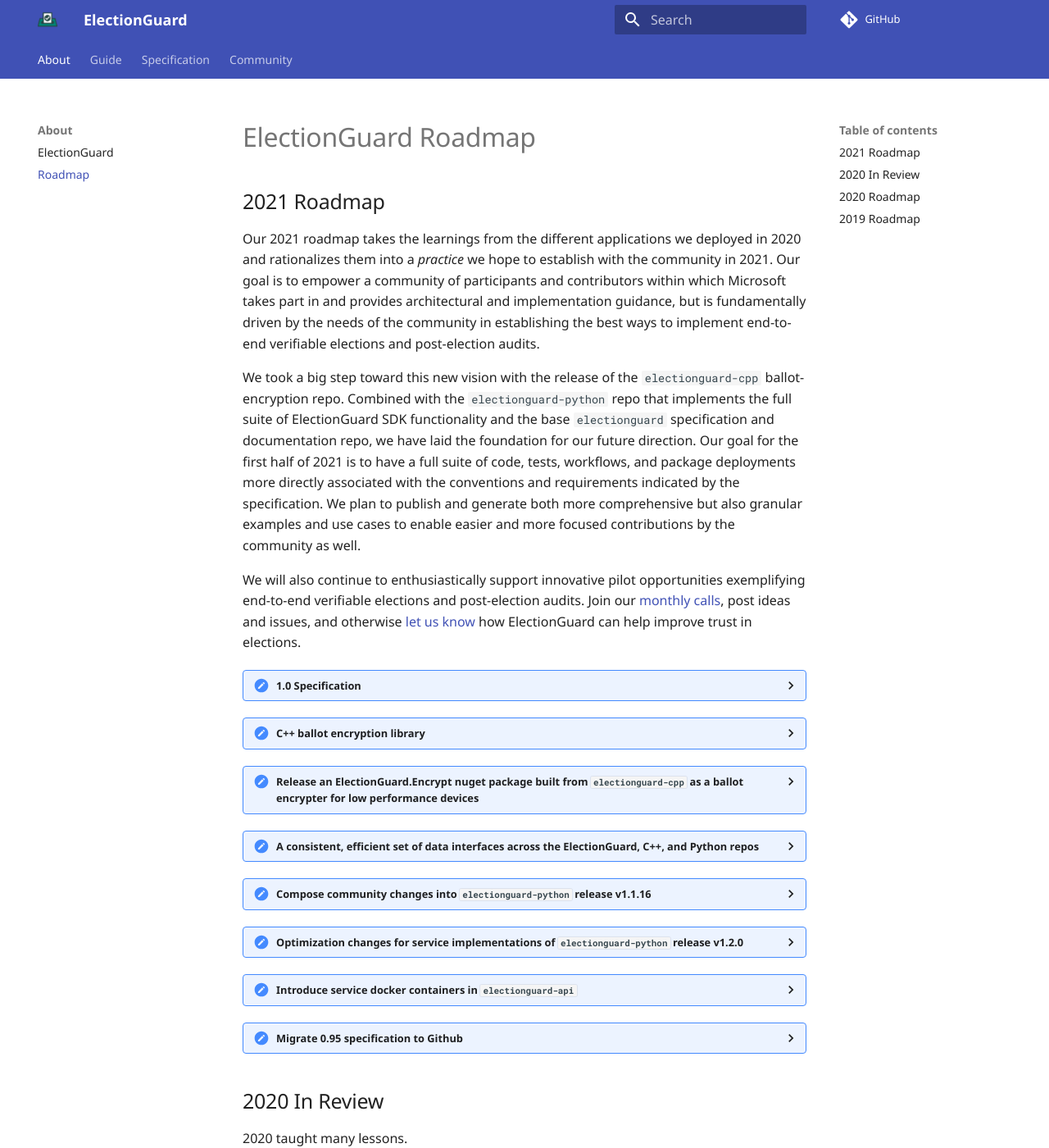
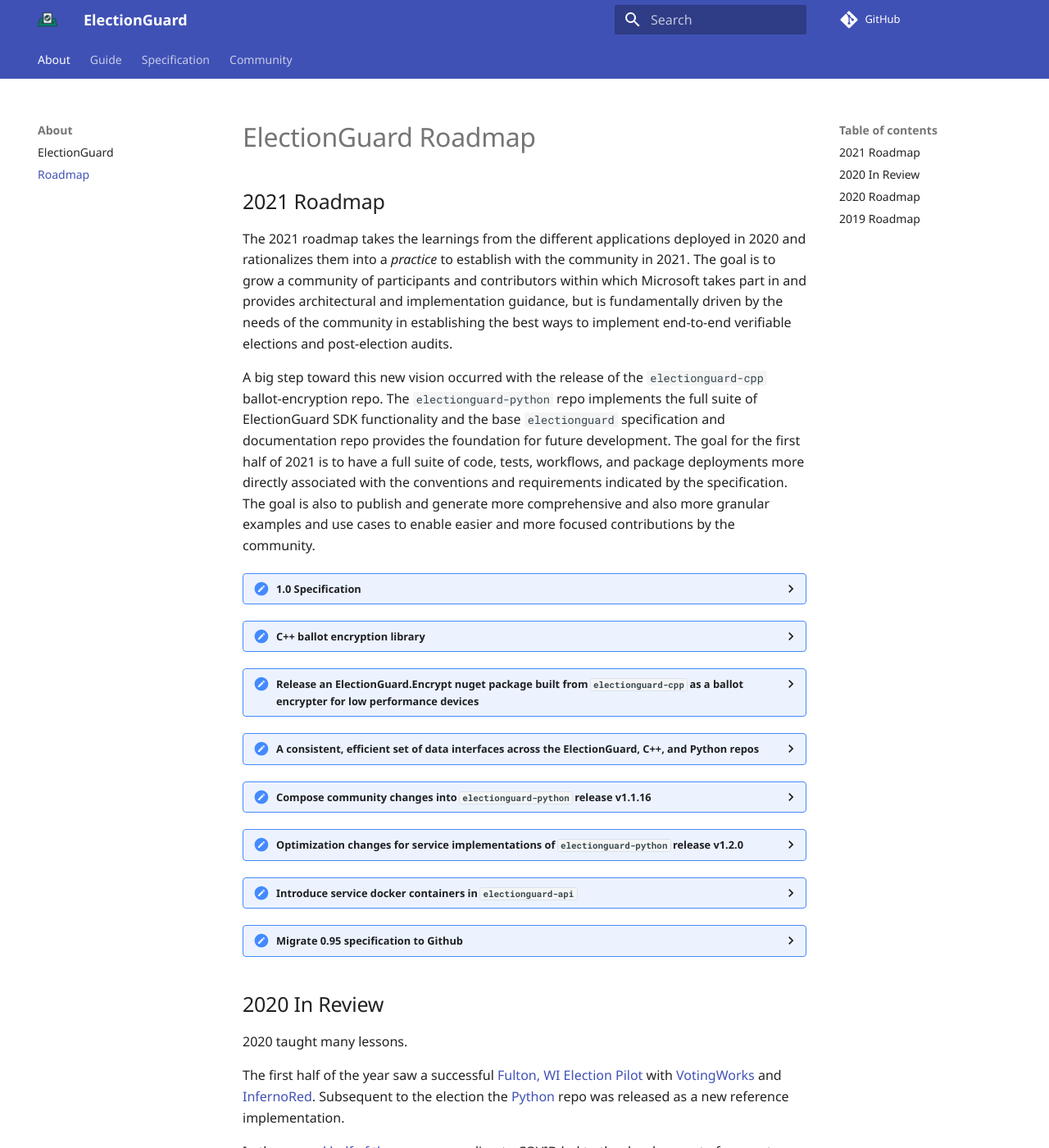
Before and after one commit to Election-Tech-Initiative/electionguard, an MkDocs documentation site: the page built from docs/about/Roadmap.md, in a window 1280 px wide and 1400 px high. Shown: the whole window at 82% size. Built offline with MkDocs 1.6.1 and Material for MkDocs 9.7.7, drawn with Linux system fonts in a browser that asks for light colours; some web fonts are replaced; comment, search, counter and statistics services are not loaded; some of the changed text lies outside the part shown.

Commit message:
Roadmap update
removing pronouns

```diff
--- a/docs/about/Roadmap.md
+++ b/docs/about/Roadmap.md
@@ -2,13 +2,12 @@
 
 ## 2021 Roadmap
 
-Our 2021 roadmap takes the learnings from the different applications we deployed in 2020 and rationalizes them into a *practice* we hope to establish with the community in 2021. Our goal is to empower a community of participants and contributors within which Microsoft takes part in and provides architectural and implementation guidance, but is fundamentally driven by the needs of the community in establishing the best ways to implement end-to-end verifiable elections and post-election audits.
+The 2021 roadmap takes the learnings from the different applications deployed in 2020 and rationalizes them into a *practice* to establish with the community in 2021. The goal is to grow a community of participants and contributors within which Microsoft takes part in and provides architectural and implementation guidance, but is fundamentally driven by the needs of the community in establishing the best ways to implement end-to-end verifiable elections and post-election audits.
 
-We took a big step toward this new vision with the release of the `electionguard-cpp` ballot-encryption repo. Combined with the `electionguard-python` repo that implements the full suite of ElectionGuard SDK functionality and the base `electionguard` specification and documentation repo, we have laid the foundation for our future direction. Our goal for the first half of 2021 is to have a full suite of code, tests, workflows, and package deployments more directly associated with the conventions and requirements indicated by the specification. We plan to publish and generate both more comprehensive but also granular examples and use cases to enable easier and more focused contributions by the community as well.
-
-We will also continue to enthusiastically support innovative pilot opportunities exemplifying end-to-end verifiable elections and post-election audits. Join our [monthly calls](https://github.com/microsoft/electionguard/discussions/61), post ideas and issues, and otherwise [let us know](mailto:electionguard@microsoft.com) how ElectionGuard can help improve trust in elections.
+A big step toward this new vision occurred with the release of the `electionguard-cpp` ballot-encryption repo. The `electionguard-python` repo  implements the full suite of ElectionGuard SDK functionality and the base `electionguard` specification and documentation repo provides the foundation for future development. The goal for the first half of 2021 is to have a full suite of code, tests, workflows, and package deployments more directly associated with the conventions and requirements indicated by the specification. The goal is also to publish and generate more comprehensive and also more granular examples and use cases to enable easier and more focused contributions by the community.
 
 ??? todo "1.0 Specification"
+
     * a final, fully-developed specification integrated directly into the SDK;
     * updates to election manifest and election artifact descriptions and specifications
     * a more modular approach to documentation and contribution to lessen the learning curve and overhead necessary to participate and contribute
@@ -16,15 +15,18 @@
 
 
 ??? done "C++ ballot encryption library"
+
     * repo that performs encryption exclusively (for embedded encryption applications such as precinct scanners)
     * standalone source that uses a version of HACL* packaged up by [EverCrypt](https://github.com/project-everest/hacl-star#evercrypt) for high assurance (thank you EverCrypt team!)
     * enables ElectionGuard to eliminate GMP as a dependency
 
 ??? todo "Release an ElectionGuard.Encrypt nuget package built from `electionguard-cpp` as a ballot encrypter for low performance devices"
+
     * Establish publishing pattern
     * First target will be [Windows 10 / UWP](https://docs.microsoft.com/en-us/windows/uwp/get-started/universal-application-platform-guide)
 
 ??? todo  "A consistent, efficient set of data interfaces across the ElectionGuard, C++, and Python repos"
+
     * Data serialization using [Protobuf](https://github.com/protocolbuffers/protobuf) for input/output/data consistency across `electionguard-cpp` and `electionguard-python`
     * Restructuring ballot and device aggregation to better support audits and scalability in general
     * Renaming and refactoring all repos for more descriptive and specific naming patterns
@@ -36,6 +38,7 @@
 ??? todo "Introduce service docker containers in `electionguard-api`"
 
 ??? done "Migrate 0.95 specification to Github"
+
     * Implement specification in diffable, searchable format in Github
     * Adopt [mkdocs material template](https://squidfunk.github.io/mkdocs-material/) for documentation and integrate with remaining ElectionGuard guide
 
@@ -43,20 +46,18 @@
 
 2020 taught many lessons.
 
-In the first half of the year, after our successful [Fulton, WI Election Pilot](https://www.cnn.com/2020/02/22/tech/microsoft-election-guard-voting-test/index.html) with [VotingWorks](https://voting.works) and [InfernoRed](https://infernored.com) as well as feedback from our [Bounty Program](https://www.microsoft.com/en-us/msrc/bounty-electionguard), we chose to migrate from the C library we released in September 2019 to [Python](https://github.com/microsoft/electionguard-python) and [establish a revamped reference implementation](https://github.com/microsoft/electionguard-python) in a language suitable for translation into multiple *other* languages. (As such, our implementation doesn't focus on *Pythonic* optimizations necessarily, but  emphasizes structures and practices replicable across many languages.)
+The first half of the year saw a successful [Fulton, WI Election Pilot](https://www.cnn.com/2020/02/22/tech/microsoft-election-guard-voting-test/index.html) with [VotingWorks](https://voting.works) and [InfernoRed](https://infernored.com). Subsequent to the election the [Python](https://github.com/microsoft/electionguard-python) repo was released as a new reference implementation.
 
-In the [second half of the year](https://blogs.microsoft.com/on-the-issues/2020/12/04/electionguard-2020-elections-security-pilot/), responding to COVID caused us to develop a remote voting app with [InfernoRed](https://infernored.com), [Markup](https://markup.law), and the US House Democratic Caucus to enable representatives to [vote by secret ballot safely, securely, and remotely for Caucus leadership positions](https://www.dems.gov/newsroom/press-releases/house-democrats-successfully-conclude-first-ever-virtual-leadership-elections). We also worked with the Canadian voting company [Neuvote](https://neuvote.com) to showcase their electronic- and remote-paper-based system in Brazil as part of a demonstration of future voting system options.
+In the [second half of the year](https://blogs.microsoft.com/on-the-issues/2020/12/04/electionguard-2020-elections-security-pilot/), responding to COVID led to the development of a remote voting app with [InfernoRed](https://infernored.com), [Markup](https://markup.law), and the US House Democratic Caucus to enable representatives to [vote by secret ballot safely, securely, and remotely for Caucus leadership positions](https://www.dems.gov/newsroom/press-releases/house-democrats-successfully-conclude-first-ever-virtual-leadership-elections).
 
-We also had the opportunity to further collaborate with VotingWorks, this time on post-election audits. Driven principally by Rice University professor Dan Wallach's work with [Arlo](https://voting.works/risk-limiting-audits/), ElectionGuard provided the "back end" for [Inyo County's Risk-limiting Audit of the November 3 election](https://elections.inyocounty.us/post-election-audits/).
+In a further collaborate with VotingWorks, Rice University professor Dan Wallach contributed an integration with [Arlo](https://voting.works/risk-limiting-audits/) to enable ElectionGuard to provide the "back end" for [Inyo County's Risk-limiting Audit of the November 3 election](https://elections.inyocounty.us/post-election-audits/).
 
-Last and definitely not least, we had our [first independent verifiers developed and published](../community/index.md).
-
-We thank all our collaborators and contributors for their contributions, of course, but also how they're informing our future direction.
-
+Last and definitely not least, the [first independent verifiers were developed and published](../community/index.md).
 
 ## 2020 Roadmap
 
 ??? done "Use ElectionGuard in a real-world end-to-end verifiable election"
+
     * Run a verifiable election [Fulton, Wisconsin](Fulton) with [VotingWorks](https://voting.works) using smart cards, a ballot box, an admin device, and a ballot tracking site.
     * Integrate ElectionGuard with the VotingWorks print station and user flow
     * Build ballot box functionality to capture and seal ballots
@@ -64,16 +65,19 @@
     * Build tracking site to enable verification code lookup and tally/results download
 
 ??? done "Use ElectionGuard in a real-world post-election audit"
+
     * Run a post-election election audit with Inyo, California using [VotingWorks Arlo](https://voting.works) using ElectionGuard as a back end
     * Identify learnings and code refactoring necessary to reflect the different data structures and scalability considerations of audits
 
 ??? done "Update the ElectionGuard specification to 0.95.0"
 
 ??? done "Support building ElectionGuard into additional voting systems"
+
     * Enable remote, secret-ballot voting for Democratic Caucus of the US House of Representatives
     * Work with [InfernoRed](https://infernored.com) and [Markup](https://markup.law) to enable House-distributed iPhones to perform ballot encryption and House Democratic leadership to schedule and tally secret-ballot elections for leadership and committee positions
 
 ??? done "Release and iterate on `electionguard-python` as a core implementation that meets specification 0.95.0"
+
     * Implement a *canonical* library addressing all ElectionGuard SDK functionality:
       * Key generation
       * Ballot encryption
@@ -82,15 +86,14 @@
       * Verifier specification
     * Build library with an eye to *extensibility* rather than performance and local language optimization (i.e., we'll be less *Pythonic* than some might prefer for the base implementation)
 
+??? done "Integrate ElectionGuard into a [set of election tools](ElectionTools)"
 
-??? done "Integrate ElectionGuard into a [set of election tools](ElectionTools)"
 ## 2019 Roadmap
 
 ??? done "Initial specification and `electionguard-c` release"
 
 ??? done "Demonstrate ElectionGuard Reference Implementation at Aspen Security Conference"
 
-
 <!-- Links -->
 [ElectionTools]: https://blogs.microsoft.com/on-the-issues/2020/12/04/electionguard-2020-elections-security-pilot/
 [Fulton]: https://news.microsoft.com/on-the-issues/2020/05/13/microsoft-electionguard-pilot-wisconsin/
```
